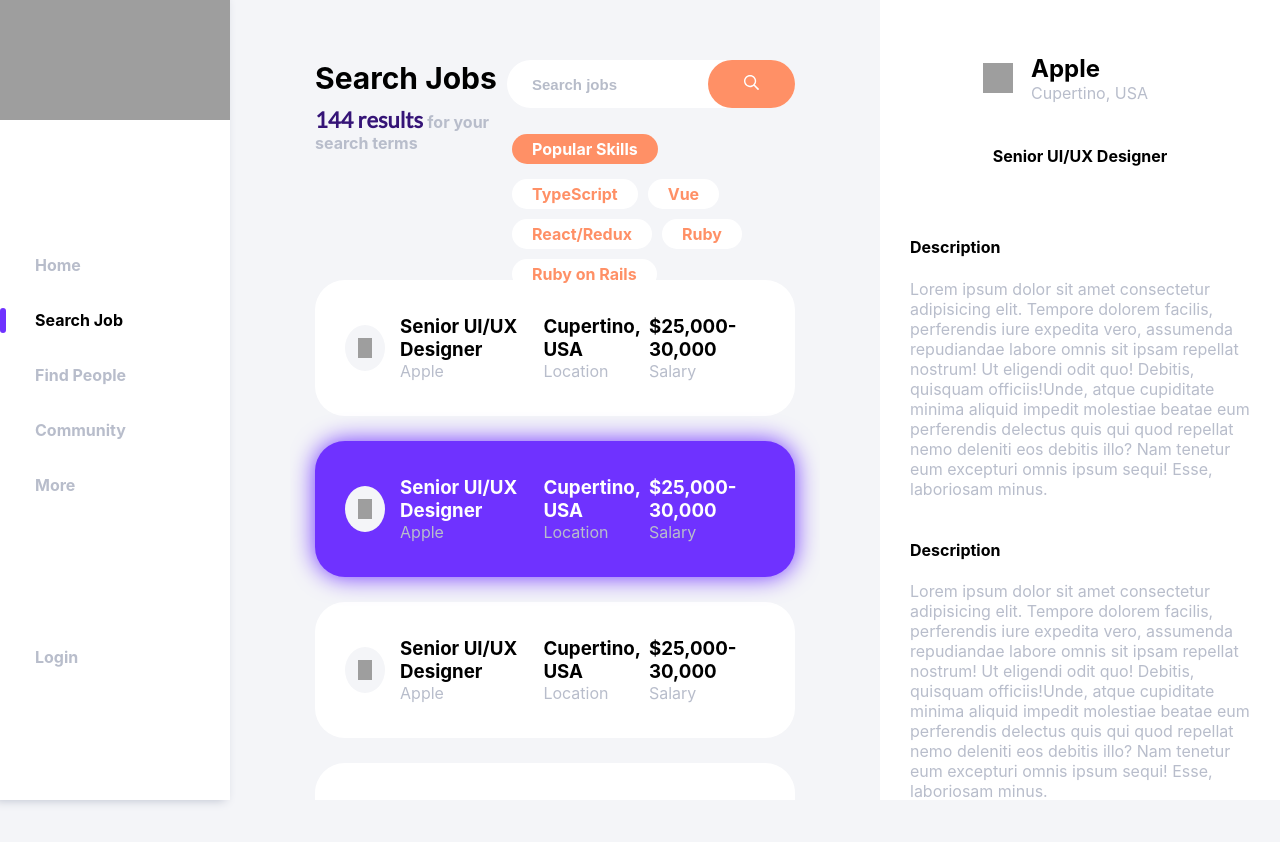
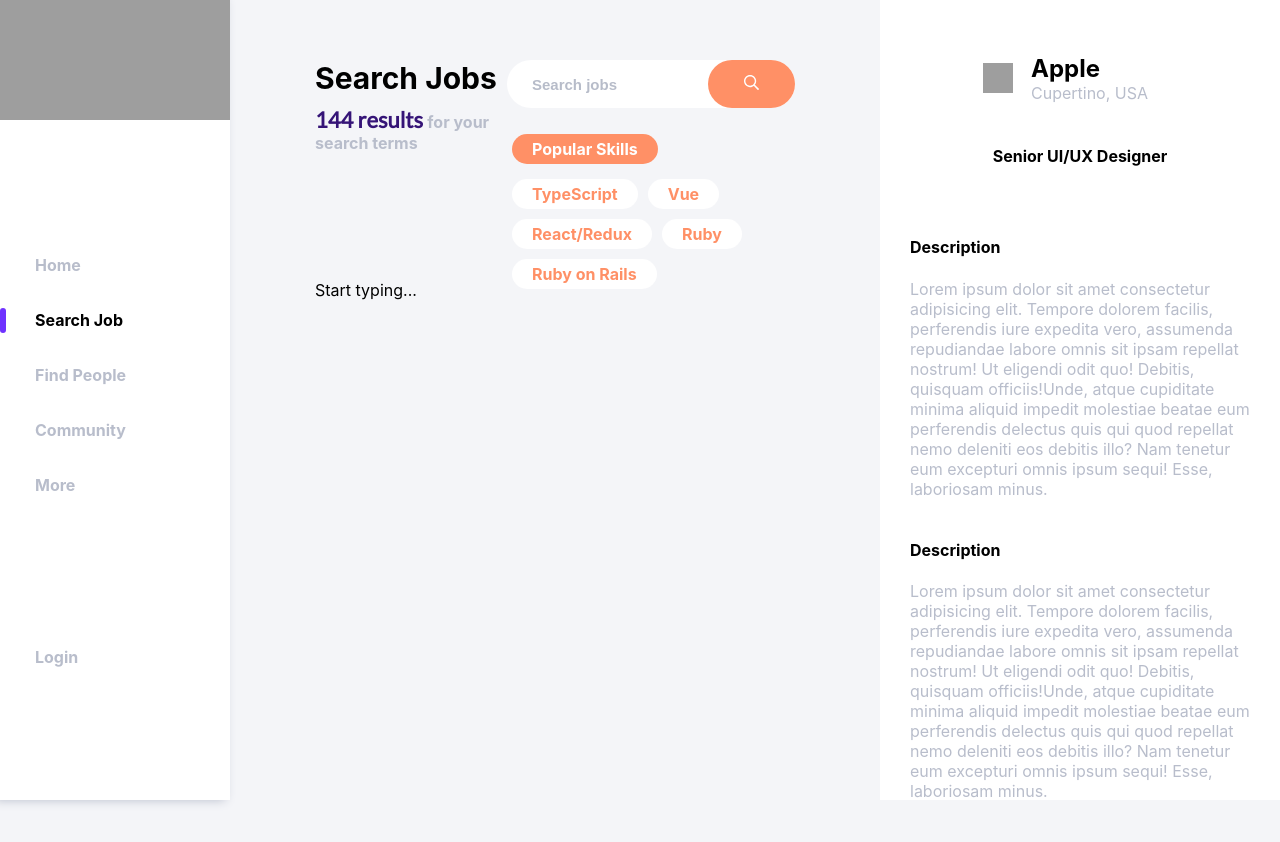
Before and after one commit to tirthajyoti-ghosh/jober, a React (Create React App) app: page /jobs in a window 1280 px wide. Shown: the top 842 px of the page. Built offline with nearby package versions, Linux system fonts and the light colour scheme; grey boxes are pictures that could not be loaded.

Commit message:
Add job search and display functionality

```diff
--- a/src/index.js
+++ b/src/index.js
@@ -10,6 +10,7 @@ import App from './App';
 
 const initialState = {
   isLoading: false,
+  jobSearchResults: {},
 };
 
 const store = createStore(reducer,
--- a/src/pages/JobListings.jsx
+++ b/src/pages/JobListings.jsx
@@ -1,12 +1,42 @@
 import React from 'react';
+import { connect } from 'react-redux';
 
 import Search from '../components/Search';
 import queryApi from '../helpers/apiUtilities';
+import updateLoadingState from '../store/actions/loadingState';
+import addJobSearchResults from '../store/actions/jobSearchResults';
 
-const JobListings = () => {
+const JobListings = ({
+  isLoading,
+  jobSearchResults,
+  dispatchUpdateLoadingState,
+  dispatchJobSearchResults,
+}) => {
   const initiateSearch = query => {
+    dispatchUpdateLoadingState(true);
+
     queryApi.post(0, { 'skill/role': { text: query, experience: 'potential-to-develop' } })
-      .then(result => console.log(result));
+      .then(result => {
+        dispatchJobSearchResults({ result: result.results, total: result.total });
+        dispatchUpdateLoadingState(false);
+      });
+  };
+
+  const formatLocations = (remote, locations) => {
+    if (remote) {
+      if (locations.length === 0) {
+        return 'Remote';
+      }
+      return `Remote - ${locations.join('; ')}`;
+    }
+    return locations.join(';');
+  };
+
+  const formatCompensation = compensation => {
+    if (compensation === null || compensation.data === null) {
+      return 'Not available';
+    }
+    return `${compensation.data.currency} ${compensation.data.minAmount} - ${compensation.data.maxAmount} /${compensation.data.periodicity}`;
   };
 
   return (
@@ -14,146 +44,34 @@ const JobListings = () => {
       <Search initiateSearch={initiateSearch} />
 
       <section className="job-listings">
-        <div className="job-card">
+        {
+          jobSearchResults.result === undefined
+            ? 'Start typing...'
+            : isLoading
+              ? 'Loading...'
+              : jobSearchResults.result.map(job => (
+                <div className="job-card" key={job.id}>
                   <div className="company">
                     <div className="img">
-              <img src="https://torre-media.s3-us-west-2.amazonaws.com/Stripe.jfif" alt="company" />
+                      <img src={job.organizations[0].picture} alt="company" />
                     </div>
 
                     <div className="info">
-              <h3>Senior UI/UX Designer</h3>
-              <p>Apple</p>
+                      <h3>{job.objective.length > 30 ? `${job.objective.slice(0, 30)}...` : job.objective}</h3>
+                      <p>{job.organizations[0].name}</p>
                     </div>
                   </div>
                   <div>
-            <h3>Cupertino, USA</h3>
+                    <h3>{formatLocations(job.remote, job.locations)}</h3>
                     <p>Location</p>
                   </div>
                   <div>
-            <h3>$25,000-30,000</h3>
+                    <h3>{formatCompensation(job.compensation)}</h3>
                     <p>Salary</p>
                   </div>
                 </div>
-        <div className="job-card active">
-          <div className="company">
-            <div className="img">
-              <img src="https://res.cloudinary.com/torre-technologies-co/image/upload/v1600924860/origin/bio/organizations/quipu_logo_yikrag.png" alt="company" />
-            </div>
-
-            <div className="info">
-              <h3>Senior UI/UX Designer</h3>
-              <p>Apple</p>
-            </div>
-          </div>
-          <div>
-            <h3>Cupertino, USA</h3>
-            <p>Location</p>
-          </div>
-          <div>
-            <h3>$25,000-30,000</h3>
-            <p>Salary</p>
-          </div>
-        </div>
-        <div className="job-card">
-          <div className="company">
-            <div className="img">
-              <img src="https://torre-media.s3-us-west-2.amazonaws.com/Stripe.jfif" alt="company" />
-            </div>
-
-            <div className="info">
-              <h3>Senior UI/UX Designer</h3>
-              <p>Apple</p>
-            </div>
-          </div>
-          <div>
-            <h3>Cupertino, USA</h3>
-            <p>Location</p>
-          </div>
-          <div>
-            <h3>$25,000-30,000</h3>
-            <p>Salary</p>
-          </div>
-        </div>
-        <div className="job-card">
-          <div className="company">
-            <div className="img">
-              <img src="https://torre-media.s3-us-west-2.amazonaws.com/Stripe.jfif" alt="company" />
-            </div>
-
-            <div className="info">
-              <h3>Senior UI/UX Designer</h3>
-              <p>Apple</p>
-            </div>
-          </div>
-          <div>
-            <h3>Cupertino, USA</h3>
-            <p>Location</p>
-          </div>
-          <div>
-            <h3>$25,000-30,000</h3>
-            <p>Salary</p>
-          </div>
-        </div>
-        <div className="job-card">
-          <div className="company">
-            <div className="img">
-              <img src="https://torre-media.s3-us-west-2.amazonaws.com/Stripe.jfif" alt="company" />
-            </div>
-
-            <div className="info">
-              <h3>Senior UI/UX Designer</h3>
-              <p>Apple</p>
-            </div>
-          </div>
-          <div>
-            <h3>Cupertino, USA</h3>
-            <p>Location</p>
-          </div>
-          <div>
-            <h3>$25,000-30,000</h3>
-            <p>Salary</p>
-          </div>
-        </div>
-        <div className="job-card">
-          <div className="company">
-            <div className="img">
-              <img src="https://torre-media.s3-us-west-2.amazonaws.com/Stripe.jfif" alt="company" />
-            </div>
-
-            <div className="info">
-              <h3>Senior UI/UX Designer</h3>
-              <p>Apple</p>
-            </div>
-          </div>
-          <div>
-            <h3>Cupertino, USA</h3>
-            <p>Location</p>
-          </div>
-          <div>
-            <h3>$25,000-30,000</h3>
-            <p>Salary</p>
-          </div>
-        </div>
-        <div className="job-card">
-          <div className="company">
-            <div className="img">
-              <img src="https://torre-media.s3-us-west-2.amazonaws.com/Stripe.jfif" alt="company" />
-            </div>
-
-            <div className="info">
-              <h3>Senior UI/UX Designer</h3>
-              <p>Apple</p>
-            </div>
-          </div>
-          <div>
-            <h3>Cupertino, USA</h3>
-            <p>Location</p>
-          </div>
-          <div>
-            <h3>$25,000-30,000</h3>
-            <p>Salary</p>
-          </div>
-        </div>
+              ))
+        }
       </section>
 
       <section className="job-details">
@@ -196,4 +114,17 @@ const JobListings = () => {
   );
 };
 
-export default JobListings;
+const mapStateToProps = state => ({
+  isLoading: state.isLoading,
+  jobSearchResults: state.jobSearchResults,
+});
+
+const mapDispatchToProps = dispatch => ({
+  dispatchUpdateLoadingState: value => dispatch(updateLoadingState(value)),
+  dispatchJobSearchResults: value => dispatch(addJobSearchResults(value)),
+});
+
+export default connect(
+  mapStateToProps,
+  mapDispatchToProps,
+)(JobListings);
--- /dev/null
+++ b/src/store/actions/jobSearchResults.js
@@ -0,0 +1,6 @@
+const addJobSearchResults = value => ({
+  type: 'ADD_JOB_SEARCH_RESULTS',
+  value,
+});
+
+export default addJobSearchResults;
--- a/src/store/reducers/index.js
+++ b/src/store/reducers/index.js
@@ -1,7 +1,9 @@
 import { combineReducers } from 'redux';
 
 import loadingStateReducer from './loadingState';
+import jobSearchResultsReducer from './jobSearchResults';
 
 export default combineReducers({
   isLoading: loadingStateReducer,
+  jobSearchResults: jobSearchResultsReducer,
 });
--- /dev/null
+++ b/src/store/reducers/jobSearchResults.js
@@ -0,0 +1,10 @@
+const jobSearchResultsReducer = (state = {}, action) => {
+  switch (action.type) {
+    case 'ADD_JOB_SEARCH_RESULTS':
+      return action.value;
+    default:
+      return state;
+  }
+};
+
+export default jobSearchResultsReducer;
```
Lines whose indentation alone changed are shown as unchanged.
